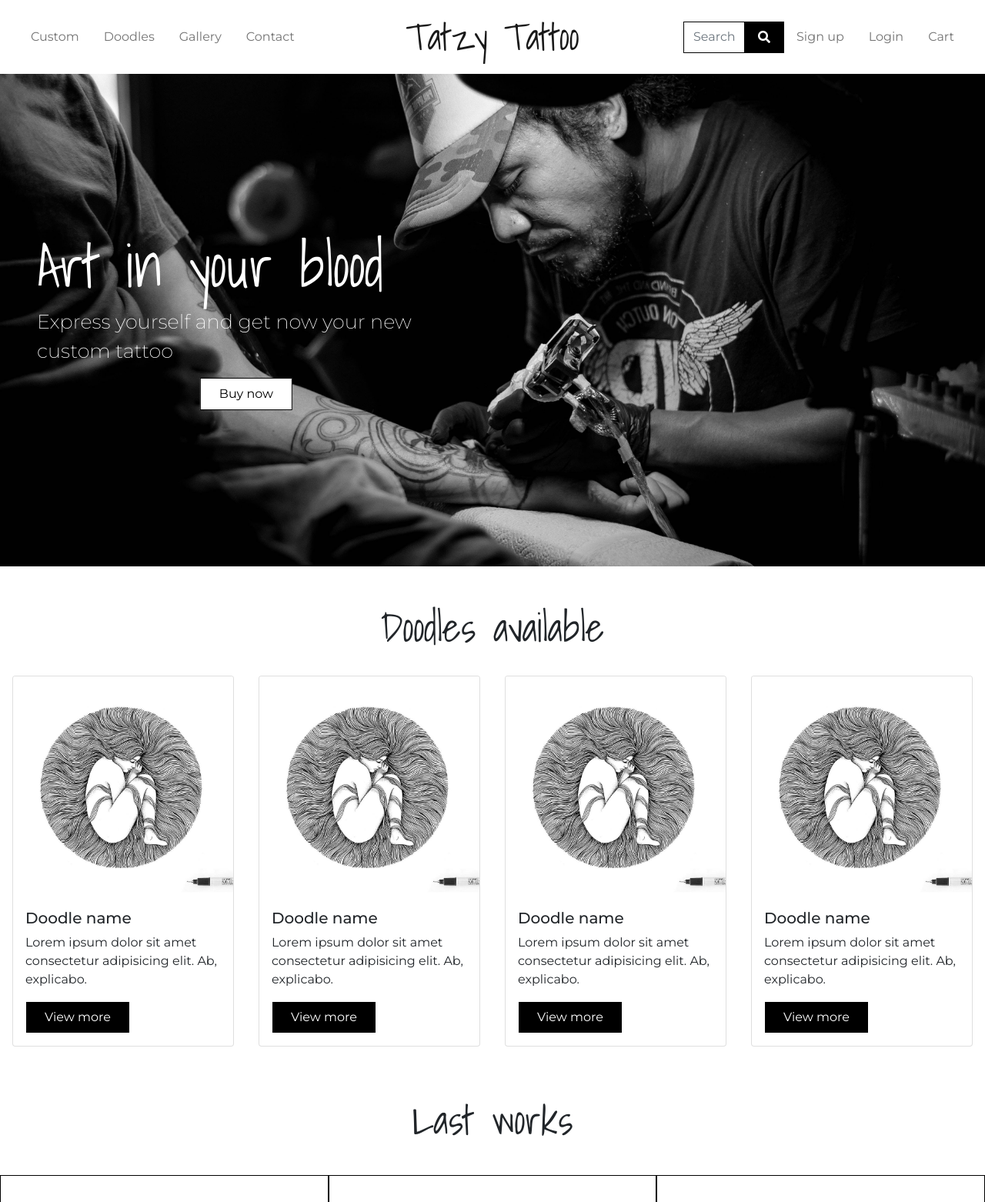
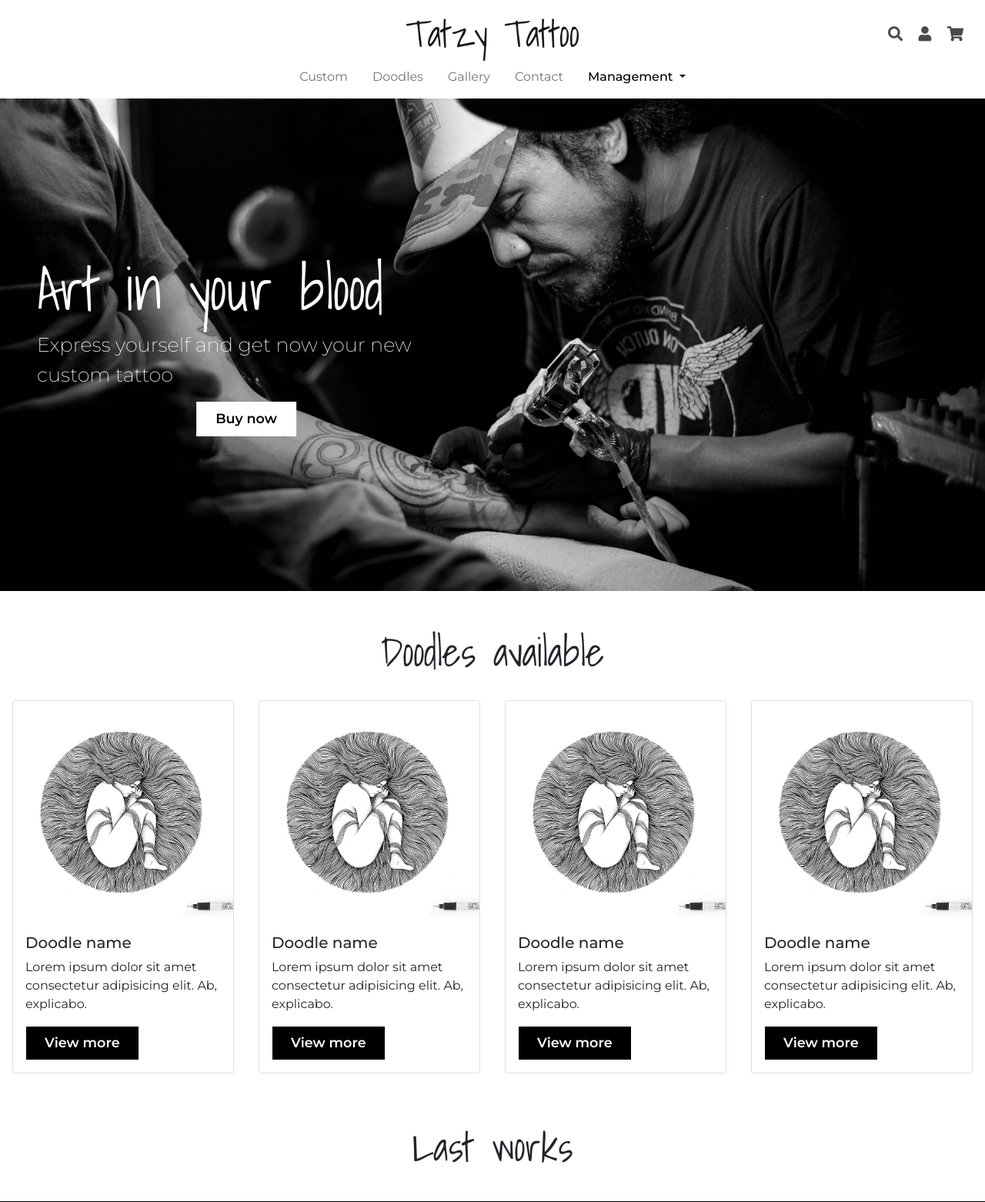
Before and after one commit to pcantarelli/full-stack-project, a Django app: page / in a window 1280 px wide. Shown: the top 1562 px of the page at 77% size. Run offline with Django 3.2, Linux system fonts and the light colour scheme; some libraries are stand-ins or nearby versions.

Commit message:
Added Doodles images and redesign Header and Nav Menu (HTML, CSS and JS)

```diff
--- a/static/css/base.css
+++ b/static/css/base.css
@@ -6,7 +6,8 @@
 :root {
     --white: #ffffff;
     --light-white: #e8e8e8;
-    --black: #000000
+    --black: #000000;
+    --light-black: #000000b5;
 }
 
 html {
@@ -15,6 +16,7 @@
 
 body {
     font-family: 'Montserrat', sans-serif;
+    font-size: 16px;
 }
 
 .icon {
@@ -26,11 +28,11 @@
 }
 
 /* Common styles */
-
-.navbar-brand  {
+.navbar-brand {
     font-family: 'Shadows Into Light', cursive;
     font-size: 3rem;
 }
+
 .nav-link {
     margin: 0 0.5rem;
 }
@@ -39,52 +41,102 @@
     border-color: transparent !important;
 }
 
-@media only screen and (min-width: 769px) {
-    .navbar {
-     height: 6rem;
+.nav-icons {
+    margin-right: 1rem;
+    font-size: 1.2rem;
+    color: var(--light-black);
+}
+
+.nav-icons:active, .nav-icons:hover, .nav-icons:focus  {
+    color: var(--black);
+}
+
+.menu {
+    background-color: var(--white);
+}
+
+
+
+.management-link {
+    font-weight: 500;
+    color: var(--black) !important;
+}
+
+@media only screen and (max-width: 480px) {
+    #cart-icon {
+        margin-right: .5rem;
     }
 }
 
-  @media only screen and (max-width: 992px) {
+@media (min-width: 992px) {
+    .navbar-expand-lg {
+        flex-wrap: wrap;
+    }
 
-    .mobile-display {
-        display: flex;
-        justify-content: space-between;
-        flex-direction: row;
-        width: 100%;
+    .hamburger-icon, .logo , .header-icons {
+        flex: 1 1 0;
     }
 }
 
-.search-input {
-    width: 80px !important;
-    border: 1px solid black;
-    transition: all .5s;
-    border-radius: 0;
+@media (max-width: 992px) {
+    .navbar-brand {
+        font-size: 2rem;
     }
 
-.search-input:active, .search-input:focus {
-    width: 160px !important;
-    border-color: var(--black);
-    box-shadow: 0 0 0 0.1rem rgb(0 0 0 / 25%);
 }
 
-.search-btn {
-    background-color: black;
-    color: white;
-    border: 1px solid black;
-    border-radius: 0;
+.search-drawer {
+    overflow: hidden;
+    box-shadow: -2px 0px 9px 0px black;
+    z-index: 999;
+    position: relative;
+    transition: max-height .3s ease-out;
+    height:auto;
+    max-height: 600px;}
+
+.search-colapse{
+    max-height:0;
+    transition: max-height .3s ease-out;
+
+}
+
+.search-content {
+    display: flex;
+    justify-content: center;
+    padding: 10px 0px;
+}
+
+.search-group {
+    width: clamp(280px, 50vw, 600px);
+    margin-left: 10px;
+}
+
+.form-control:focus {
+    border-color: var(--light-black);
+    outline: 0;
+    box-shadow: 1px 1px 5px 1px var(--light-black);
+}
+
+.btn {
+    font-weight: 600;
+    font-size: 1.1rem;
+}
+
+.btn:focus {
+    outline: 0;
+    box-shadow: 1px 1px 5px 1px var(--light-black);
 }
 
 
 .btn-white {
     background-color: var(--white);
     color: var(--black);
-    border: 1px solid var(--black);
     border-radius: 0;
     padding: .5rem 1.5rem;
 }
 
-.btn-white:hover, .btn-white:active  {
+.btn-white:hover,
+.btn-white:active {
     background-color: var(--black);
     color: var(--white);
     border: 1px solid var(--white);
@@ -98,7 +150,8 @@
     padding: .5rem 1.5rem;
 }
 
-.btn-black:hover, .btn-black:active  {
+.btn-black:hover,
+.btn-black:active {
     background-color: var(--white);
     color: var(--black);
     border: 1px solid var(--black);
@@ -160,6 +213,13 @@
     font-size: 3.25rem;
 }
 
+@media only screen and (max-width: 992px) {
+    .index-section > h1 {
+        font-size: 2rem;
+    }
+
+  }
+
 .hero-section {
     background-image: url('/media/hero_image.jpg');
     background-repeat: no-repeat;
@@ -185,6 +245,7 @@
     margin: 3rem;
 }
 
+
 .hero-title {
     font-size: clamp(2rem, 6vw, 8rem);
     font-family: 'Shadows Into Light', cursive;
@@ -200,6 +261,15 @@
     .hero-content {
         grid-column: 1 / 3;
         text-align: center;
+        background-color: black;
+        margin: 1rem;
+        padding: 1rem;
+        transform: translateY(190px);
+        border: 1px solid;
+    }
+
+    .hero-section {
+        margin-bottom: 8.9rem;
     }
 }
 
@@ -241,7 +311,7 @@
 }
 
 .gallery-img {
-      width:  calc(100% / 3);
+    width: calc(100% / 3);
     border: solid 1px var(--black);
 }
 
@@ -251,7 +321,7 @@
     }
 
     .gallery-img {
-        width:  100%;
+        width: 100%;
     }
 }
 
@@ -263,7 +333,7 @@
     padding-top: 3rem;
 }
 
-  .map{
+.map {
     margin-bottom: -10px;
     filter: grayscale(100%);
 }
--- /dev/null
+++ b/static/js/base.js
@@ -0,0 +1,9 @@
+
+
+$("#search-icon").on("click", () => {
+       $(".search-drawer").toggleClass('search-colapse');
+});
+
+$("#search-close").on("click", () => {
+       $(".search-drawer").toggleClass('search-colapse');
+});
--- a/templates/base.html
+++ b/templates/base.html
@@ -2,6 +2,7 @@
 
 <!doctype html>
 <html lang="en">
+
 <head>
     <title>Tatzy Tattoo {% block extra_title %} {% endblock %}</title>
 
@@ -17,7 +18,8 @@
 
     <!-- CSS -->
     {% block corecss %}
-    <link href="https://cdn.jsdelivr.net/npm/bootstrap@5.0.2/dist/css/bootstrap.min.css" rel="stylesheet" integrity="sha384-EVSTQN3/azprG1Anm3QDgpJLIm9Nao0Yz1ztcQTwFspd3yD65VohhpuuCOmLASjC" crossorigin="anonymous">
+    <link href="https://cdn.jsdelivr.net/npm/bootstrap@5.0.2/dist/css/bootstrap.min.css" rel="stylesheet"
+        integrity="sha384-EVSTQN3/azprG1Anm3QDgpJLIm9Nao0Yz1ztcQTwFspd3yD65VohhpuuCOmLASjC" crossorigin="anonymous">
     <link rel="stylesheet" href="https://cdnjs.cloudflare.com/ajax/libs/font-awesome/5.15.2/css/all.min.css"
         integrity="sha512-HK5fgLBL+xu6dm/Ii3z4xhlSUyZgTT9tuc/hSrtw6uzJOvgRr2a9jyxxT1ely+B+xFAmJKVSTbpM/CuL7qxO8w=="
         crossorigin="anonymous" />
@@ -29,20 +31,70 @@
 
     <!-- Scripts -->
     {% block corejs %}
-    <script src="https://cdn.jsdelivr.net/npm/bootstrap@5.0.2/dist/js/bootstrap.bundle.min.js" integrity="sha384-MrcW6ZMFYlzcLA8Nl+NtUVF0sA7MsXsP1UyJoMp4YLEuNSfAP+JcXn/tWtIaxVXM" crossorigin="anonymous"></script>
-    <script src="https://cdn.jsdelivr.net/npm/@popperjs/core@2.9.2/dist/umd/popper.min.js" integrity="sha384-IQsoLXl5PILFhosVNubq5LC7Qb9DXgDA9i+tQ8Zj3iwWAwPtgFTxbJ8NT4GN1R8p" crossorigin="anonymous"></script>
-    <script src="https://cdn.jsdelivr.net/npm/bootstrap@5.0.2/dist/js/bootstrap.min.js" integrity="sha384-cVKIPhGWiC2Al4u+LWgxfKTRIcfu0JTxR+EQDz/bgldoEyl4H0zUF0QKbrJ0EcQF" crossorigin="anonymous"></script>
+    <script src="https://cdnjs.cloudflare.com/ajax/libs/jquery/3.6.0/jquery.min.js"
+        integrity="sha512-894YE6QWD5I59HgZOGReFYm4dnWc1Qt5NtvYSaNcOP+u1T9qYdvdihz0PPSiiqn/+/3e7Jo4EaG7TubfWGUrMQ=="
+        crossorigin="anonymous"></script>
+    <script src="https://cdn.jsdelivr.net/npm/bootstrap@5.0.2/dist/js/bootstrap.bundle.min.js"
+        integrity="sha384-MrcW6ZMFYlzcLA8Nl+NtUVF0sA7MsXsP1UyJoMp4YLEuNSfAP+JcXn/tWtIaxVXM" crossorigin="anonymous">
+    </script>
     {% endblock %}
 
     {% block extra_js %}
     {% endblock %}
 
 </head>
+
 <body>
+
     <header class="container-fluid px-0">
-        <nav class="navbar navbar-expand-lg navbar-light bg-black px-4">
-            <div class="navbar-collapse collapse w-100 order-1 order-md-0 dual-collapse2">
-                <ul class="navbar-nav mr-auto">
+        <div class="search-drawer search-colapse">
+            <div class="search-content">
+                <form method="GET" action="">
+                    <div class="input-group search-group">
+                        <input class="form-control" type="text" name="q" placeholder="Search">
+                        <div class="input-group-append">
+                            <button class="form-control btn" type="submit">
+                                <span class="icon">
+                                    <i class="fas fa-search"></i>
+                                </span>
+                            </button>
+                        </div>
+                    </div>
+                </form>
+                <button class="btn" type="submit">
+                    <span class="icon" id="search-close">
+                        <i class="fas fa-times"></i>
+                    </span>
+                </button>
+            </div>
+        </div>
+        <nav class="navbar navbar-expand-lg navbar-light bg-white">
+            <div class="container-fluid d-flex justify-content-between">
+                <div class="hamburger-icon">
+                    <button class="navbar-toggler" type="button" data-bs-toggle="collapse"
+                        data-bs-target="#navbarSupportedContent" aria-controls="navbarSupportedContent"
+                        aria-expanded="false" aria-label="Toggle navigation">
+                        <span class="navbar-toggler-icon"></span>
+                    </button>
+                </div>
+                <div class="logo text-center">
+                    <a class="navbar-brand mx-auto" href="#">Tatzy Tattoo</a>
+                </div>
+                <div class="header-icons text-end">
+                    <a class="nav-icons" href="#" id="search-icon" ><i class="fas fa-search"></i></a>
+                    {% if request.user.is_authenticated %}
+                    <a class="nav-icons" href="#"><i class="fas fa-user"></i></a>
+                    <!-- <a class="nav-link" href="{% url 'profile' %}">Profile</a> -->
+                    {% else %}
+                    <a class="nav-icons" href="#"><i class="fas fa-user"></i></a>
+                    <!-- <a class="nav-link" href="{% url 'account_login' %}">Login</a> -->
+                    {% endif %}
+                    <a class="nav-icons" id="cart-icon" href="#"><i class="fas fa-shopping-cart"></i></a>
+                </div>
+            </div>
+            <div class="container-fluid w-100 menu">
+                <div class="collapse navbar-collapse" id="navbarSupportedContent">
+                    <ul class="navbar-nav mx-auto mb-2 mb-lg-0">
                         <li class="nav-item active">
                             <a class="nav-link" href="#">Custom</a>
                         </li>
@@ -55,62 +107,28 @@
                         <li class="nav-item">
                             <a class="nav-link" href="#">Contact</a>
                         </li>
+                        <li class="nav-item dropdown">
+                            <a class="nav-link dropdown-toggle management-link" href="#" id="navbarDropdown" role="button"
+                                data-bs-toggle="dropdown" aria-expanded="false">
+                                Management
+                            </a>
+                            <ul class="dropdown-menu" aria-labelledby="navbarDropdown">
+                                <li><a class="dropdown-item" href="#">Manage Doodles</a></li>
+                                <li><a class="dropdown-item" href="#">Manage Gallery</a></li>
                             </ul>
-            </div>
-            <div class="mx-auto order-0 mobile-display">
-                <a class="navbar-brand mx-auto" href="{% url 'home' %}">Tatzy Tattoo</a>
-                <button class="navbar-toggler" type="button" data-toggle="collapse" data-target=".dual-collapse2">
-                    <span class="navbar-toggler-icon"></span>
-                </button>
-            </div>
-            <div class="navbar-collapse collapse w-100 order-3 dual-collapse2">
-                <ul class="navbar-nav nav-pills ms-auto">
+                        </li>
+                        <!-- {% if request.user.is_superuser %} -->
                         <li class="nav-item">
-                        <form method="GET" action="{% url 'home' %}">
-                            <div class="input-group w-100">
-                                <input class="form-control search-input" type="text" name="q" placeholder="Search">
-                                <div class="input-group-append search-btn">
-                                    <button class="form-control btn search-btn" type="submit">
-                                        <span class="icon">
-                                            <i class="fas fa-search"></i>
-                                        </span>
-                                    </button>
-                                </div>
-                            </div>
-                        </form>
-                    </li>
-                    {% if request.user.is_authenticated %}
-                    {% if request.user.is_superuser %}
-                    <li class="nav-item">
-                        <a class="nav-link" href="#">Manage Doodles</a>
+                            <a class="nav-link" href="#"></a>
                             <!-- <a class="nav-link" href="{% url 'add_doodle' %}">Manage Doodles</a> -->
                         </li>
                         <li class="nav-item">
                             <a class="nav-link" href="#">Add Image</a>
                             <!-- <a class="nav-link" href="{% url 'add_image' %}">Add Image</a> -->
                         </li>
-                    {% endif %}
-                    <li class="nav-item">
-                        <a class="nav-link" href="#">Profile</a>
-                        <!-- <a class="nav-link" href="{% url 'profile' %}">Profile</a> -->
-                    </li>
-                    <li class="nav-item">
-                        <a class="nav-link" href="#">Logout</a>
-                        <!-- <a class="nav-link" href="{% url 'account_logout' %}">Logout</a> -->
-                    </li>
-                {% else %}
-                <li class="nav-item">
-                    <a class="nav-link" href="#">Sign up</a>
-                    <!-- <a class="nav-link" href="{% url 'account_signup' %}">Sign up</a> -->
-                </li>                    <li class="nav-item">
-                    <a class="nav-link" href="#">Login</a>
-                    <!-- <a class="nav-link" href="{% url 'account_login' %}">Login</a> -->
-                </li>
-                {% endif %}
-                    <li class="nav-item">
-                        <a class="nav-link" href="#">Cart</a>
-                    </li>
+                        <!-- {% endif %} -->
                     </ul>
+                </div>
             </div>
         </nav>
     </header>
@@ -143,5 +161,9 @@
             </div>
         </div>
     </footer>
+
+    <script src="{% static 'js/base.js' %}"></script>
+
 </body>
+
 </html>
```
Also changed, not shown: media/Doodle1.jpeg (added), media/Doodle3.jpeg (added), media/Doodle4.jpeg (added), media/Doodle5.jpeg (added), media/Doodle6.jpeg (added), media/Doodle7.jpeg (added), media/Doodle8.jpeg (added), media/Doodle9.jpeg (added). Lines whose indentation alone changed are shown as unchanged.
